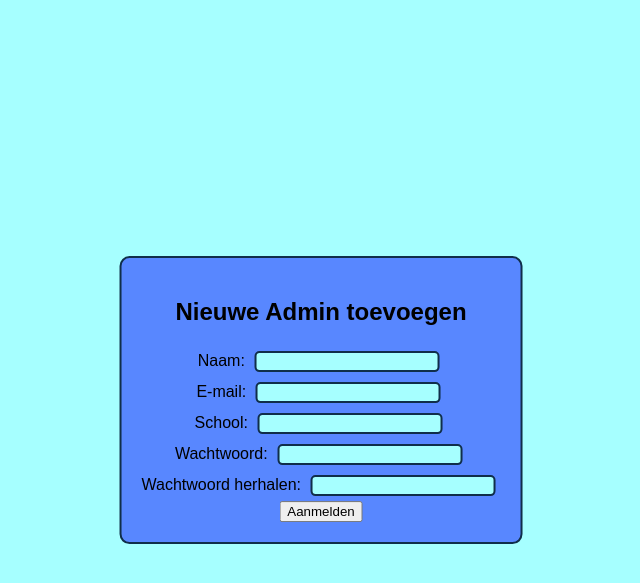
After one commit to christelcarbajal/boekenclub, a PHP site: page /aanmelden.php in a window 1280 px wide. The commit adds this page. Shown: the top 583 px of the page, without its empty margins (319-959 px from the left). Run offline with PHP 8.4, Linux system fonts and the light colour scheme.

Commit message:
Added all files to Github

```diff
--- /dev/null
+++ b/Docenten pagina/aanmelden.php
@@ -0,0 +1,46 @@
+
+<!doctype html>
+<html lang="en">
+<head>
+    <meta charset="UTF-8">
+    <link rel="stylesheet" type="text/css" href="style.css"/>
+    <title>Aanmelden</title>
+</head>
+<body>
+<section>
+    <h1>Nieuwe Admin toevoegen</h1>
+
+    <?php if (isset($error)) { ?>
+        <p><?= $error['db']; ?></p>
+    <?php } ?>
+
+    <form method="post" action="<?= $_SERVER['REQUEST_URI']; ?>">
+        <div>
+            <label for="name">Naam:</label>
+            <input class = "text" id="name" type="text" name="name"/>
+        </div>
+        <div>
+            <label for="email">E-mail:</label>
+            <input class = "text" id="email" type="email" name="email"/>
+        </div>
+        <div>
+            <label for="last_name">School:</label>
+            <input class = "text" id="last_name" type="text" name="last_name"/>
+        </div>
+        <div>
+            <label for="password">Wachtwoord:</label>
+            <input class = "text" id="password" type="password" name="password"/>
+        </div>
+        <div>
+            <label for="password2">Wachtwoord herhalen:</label>
+            <input class = "text" id="password2" type="password" name="password2"/>
+            <span class="errors"><?= isset($errors['herhalen']) ? $errors['herhalen'] : '' ?></span>
+        </div>
+        <div>
+            <input type="submit" name="submit" value="Aanmelden"/>
+        </div>
+    </form>
+</section>
+
+</body>
+</html>
--- a/Docenten pagina/css/style.css
+++ b/Docenten pagina/css/style.css
@@ -1,19 +1,66 @@
-section{
-    display: flex;
+body{
+    background-color: #A6FFFF;
     text-align: center;
-    justify-content: center;
+    color: black;
+    font-family: sans-serif;
 }
 
-.kind{
-    margin : 50px;
-
-    padding : 20px;
-    border: 2px solid black;
-    transition: all 0.4s ease-out;
-    cursor: pointer;
+section{
+    background-color: #5887FF;
+    position: absolute;
+    top: 50%;
+    left: 50%;
+    -moz-transform: translateX(-50%) translateY(-50%);
+    -webkit-transform: translateX(-50%) translateY(-50%);
+    transform: translateX(-50%) translateY(-50%);
+    padding: 20px;
+    border: 2px solid #102E4A;
+    border-radius: 10px;
 }
 
-.kind:hover{
-    background-color: lightcyan;
-    transition: all 0.4s ease-out;
+.text{
+    text-align: center;
+    margin: 5px;
+    background-color: #A6FFFF;
+    border: 2px solid #102E4A;
+    border-radius: 5px;
 }
+
+label{
+    display: inline-block;
+}
+
+#log{
+    background-color: #A6FFFF;
+    margin: 10px auto;
+    border: 2px solid #102E4A;
+    border-radius: 5px;
+}
+
+#log:hover{
+    background-color: #102E4A;
+    border-color: #A6FFFF;
+    cursor: pointer;
+    color: #A6FFFF;
+}
+
+#link{
+    background-color: #A6FFFF;
+    width: 200px;
+    margin: 5px auto;
+    border: 2px solid #102E4A;
+    border-radius: 5px;
+    color: black;
+}
+
+#link:hover{
+    background-color: #102E4A;
+    border-color: #A6FFFF;
+    cursor: pointer;
+    color: #A6FFFF;
+}
+
+a{
+    text-decoration: none;
+    color: black;
+}
--- a/Docenten pagina/index.php
+++ b/Docenten pagina/index.php
@@ -10,7 +10,7 @@ require_once "DBarray.php";
 <head>
     <meta charset="UTF-8">
     <title>Title</title>
-    <link rel="stylesheet" type="text/css" href="css/style.css">
+    <link rel="stylesheet" type="text/css" href="css/style3.css">
 </head>
 <body>
     <h1>Kinderen</h1>
```
Also changed, not shown: Docenten pagina/css/style2.css (added, +53 -0 lines), Docenten pagina/css/style3.css (added, +19 -0 lines), Docenten pagina/login.php (added, +40 -0 lines), Docenten pagina/overzicht.php (added, +99 -0 lines).
